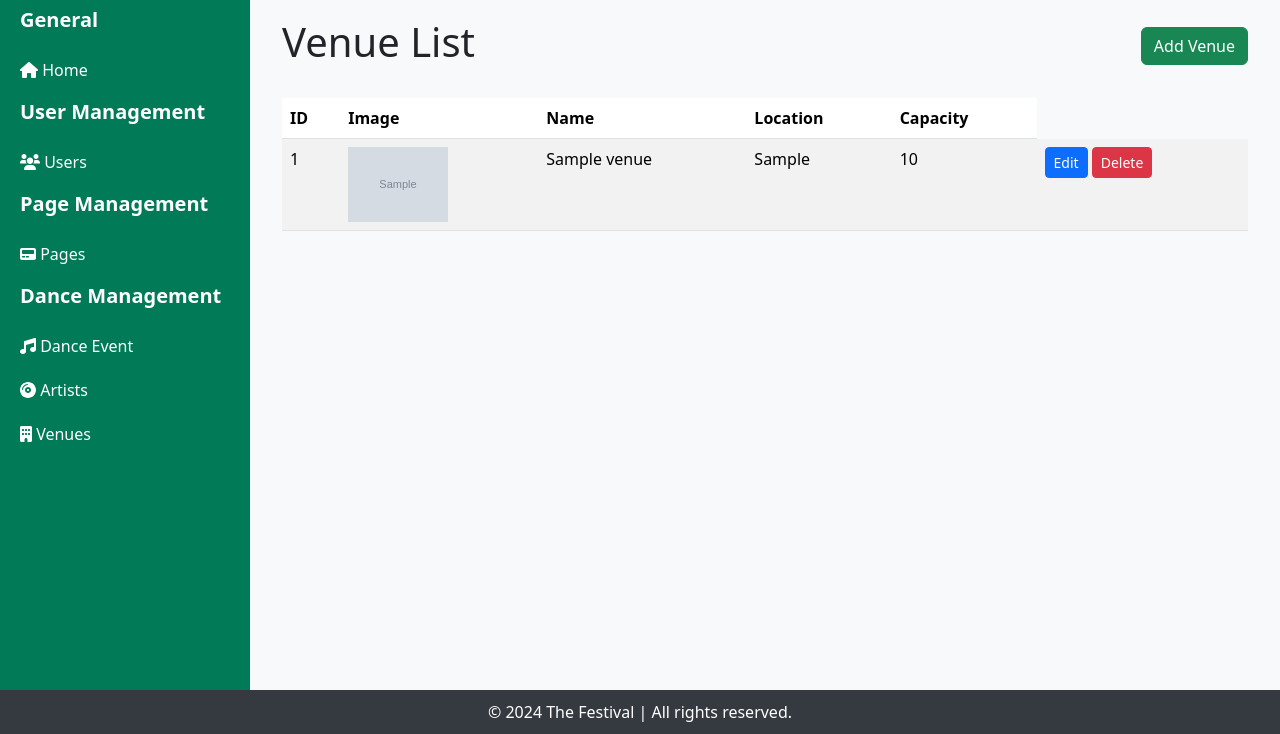
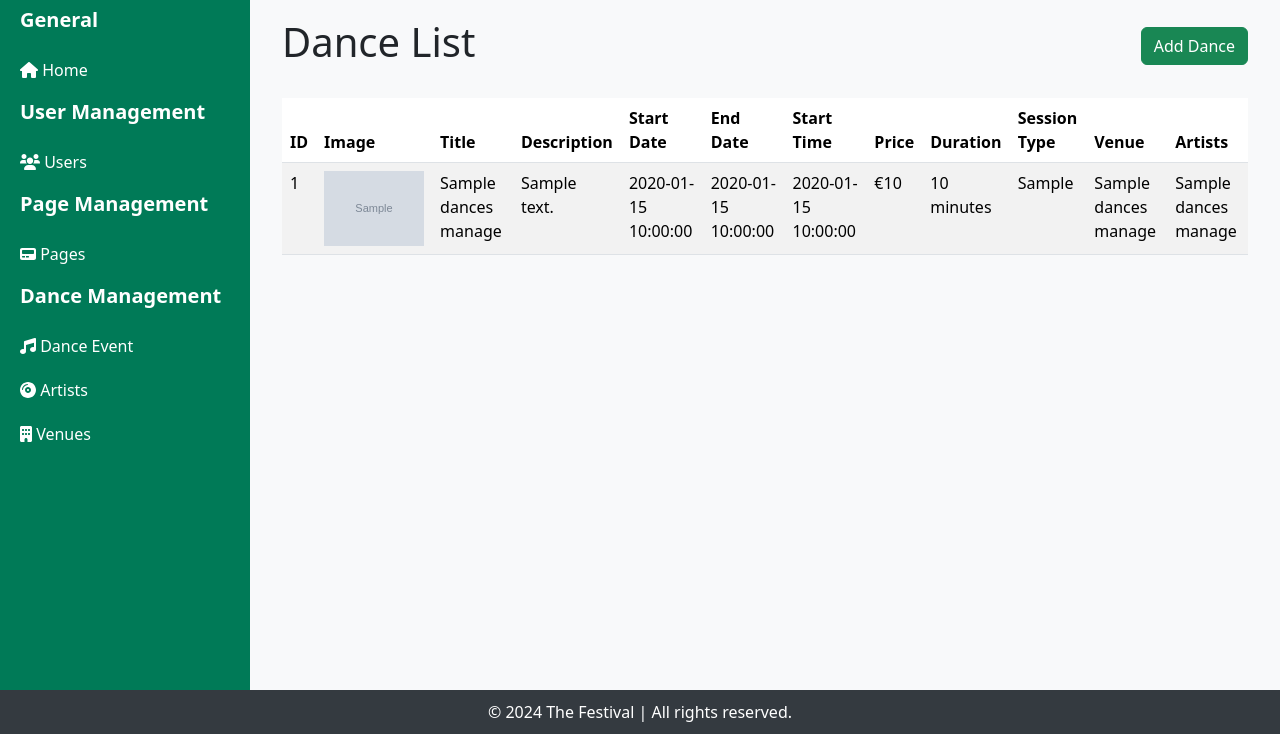
Before and after one commit to Anthony-Shoshi/the-festival-group-3, a PHP site: the page made by app/views/backend/danceManagement/index.php in a window 1280 px wide. Shown: the part 66-800 px from the top of the page. Run offline with PHP 8.4, Linux system fonts and the light colour scheme; the visitor is signed in with stand-in values (Sample User, id 1); the template is opened without the code that fills it: most values are stand-ins (such as "Sample title", 1, 10 or a date in 2020); grey boxes marked "Sample" are stand-in pictures; some libraries are stand-ins or nearby versions.

Commit message:
Dance Management Displays

```diff
--- a/app/controllers/DanceManagementController.php
+++ b/app/controllers/DanceManagementController.php
@@ -18,7 +18,7 @@ class DanceManagementController{
     public function index()
     {
         try {
-            $venues = $this->danceService->getAllEvents();
+            $dancesManages = $this->danceService->getAllEvents();
             require __DIR__ . '/../views/backend/danceManagement/index.php';
         } catch (Exception $e) {
             header("Location: /error?message=" . urlencode($e->getMessage()));
--- a/app/views/backend/danceManagement/index.php
+++ b/app/views/backend/danceManagement/index.php
@@ -4,8 +4,8 @@ include __DIR__ . '/../inc/header.php';
 
 <div class="container">
     <div class="d-flex justify-content-between align-items-center">
-            <h1>Venue List</h1>
-            <a href="/dancemanagement/create" class="btn btn-success">Add Venue</a>
+        <h1>Dance List</h1>
+        <a href="/dancemanagement/create" class="btn btn-success">Add Dance</a>
     </div>
     <div class="table-responsive mt-4">
         <table class="table table-striped table-hover">
@@ -13,42 +13,39 @@ include __DIR__ . '/../inc/header.php';
             <tr>
                 <th>ID</th>
                 <th>Image</th>
-                    <th>Name</th>
-                    <th>Location</th>
-                    <th>Capacity</th>
+                <th>Title</th>
+                <th>Description</th>
+                <th>Start Date</th>
+                <th>End Date</th>
+                <th>Start Time</th>
+                <th>Price</th>
+                <th>Duration</th>
+                <th>Session Type</th>
+                <th>Venue</th>
+                <th>Artists</th>
             </tr>
             </thead>
             <tbody>
-                <?php foreach ($venues as $venue) : ?>
+
+
+            <?php foreach ($dancesManages as $dance) : ?>
                 <tr>
-                        <td><?= $venue['venue_id'] ?></td>
-                        <td><img src="<?= '/images/' .  $venue['venue_image'] ?>" alt="<?= $venue['venue_name'] ?>" style="width: 100px;"></td>
-                        <td><?= $venue['venue_name'] ?></td>
-                        <td><?= $venue['venue_location'] ?></td>
-                        <td><?= $venue['capacity'] ?></td>
-                        <td>
-                            <a href="/venue/edit?id=<?= $venue['venue_id'] ?>" class="btn btn-primary btn-sm">Edit</a>
-                            <button type="button" class="btn btn-danger btn-sm" data-bs-toggle="modal" data-bs-target="#deleteModal<?= $venue['venue_id'] ?>">Delete</button>
-                            <div class="modal fade" id="deleteModal<?= $venue['venue_id'] ?>" tabindex="-1" aria-labelledby="deleteModalLabel<?= $venue['venue_id'] ?>" aria-hidden="true">
-                                <div class="modal-dialog">
-                                    <div class="modal-content">
-                                        <div class="modal-header">
-                                            <h5 class="modal-title" id="deleteModalLabel<?= $venue['venue_id'] ?>">Confirm Deletion</h5>
-                                            <button type="button" class="btn-close" data-bs-dismiss="modal" aria-label="Close"></button>
-                                        </div>
-                                        <div class="modal-body">
-                                            Are you sure you want to delete this venue?
-                                        </div>
-                                        <div class="modal-footer">
-                                            <button type="button" class="btn btn-secondary" data-bs-dismiss="modal">Cancel</button>
-                                            <a href="/venue/delete?id=<?= $venue['venue_id'] ?>" class="btn btn-danger">Delete</a>
-                                        </div>
-                                    </div>
-                                </div>
-                            </div>
-                        </td>
+                    <td><?= $dance['event_id'] ?></td>
+                    <td><img src="<?= '/images/' . $dance['image_url'] ?>" alt="<?= $dance['image_url'] ?>" style="width: 100px;"></td>
+                    <td><?= $dance['title'] ?></td>
+                    <td><?= $dance['description'] ?></td>
+                    <td><?= $dance['start_date'] ?></td>
+                    <td><?= $dance['end_date'] ?></td>
+                    <td><?= $dance['event_start_time'] ?></td>
+                    <td>&euro;<?= $dance['event_price'] ?></td>
+                    <td><?= $dance['event_duration'] ?> minutes</td>
+                    <td><?= $dance['session_type'] ?></td>
+                    <td><?= $dance['venue_name'] ?></td>
+                    <td><?= $dance['artist_names'] ?></td>
+
                 </tr>
             <?php endforeach; ?>
+
             </tbody>
         </table>
     </div>
```
Also changed, not shown: app/models/Dance.php (+134 -0 lines), app/repositories/DanceRepository.php (+8 -2 lines). Lines whose indentation alone changed are shown as unchanged.
